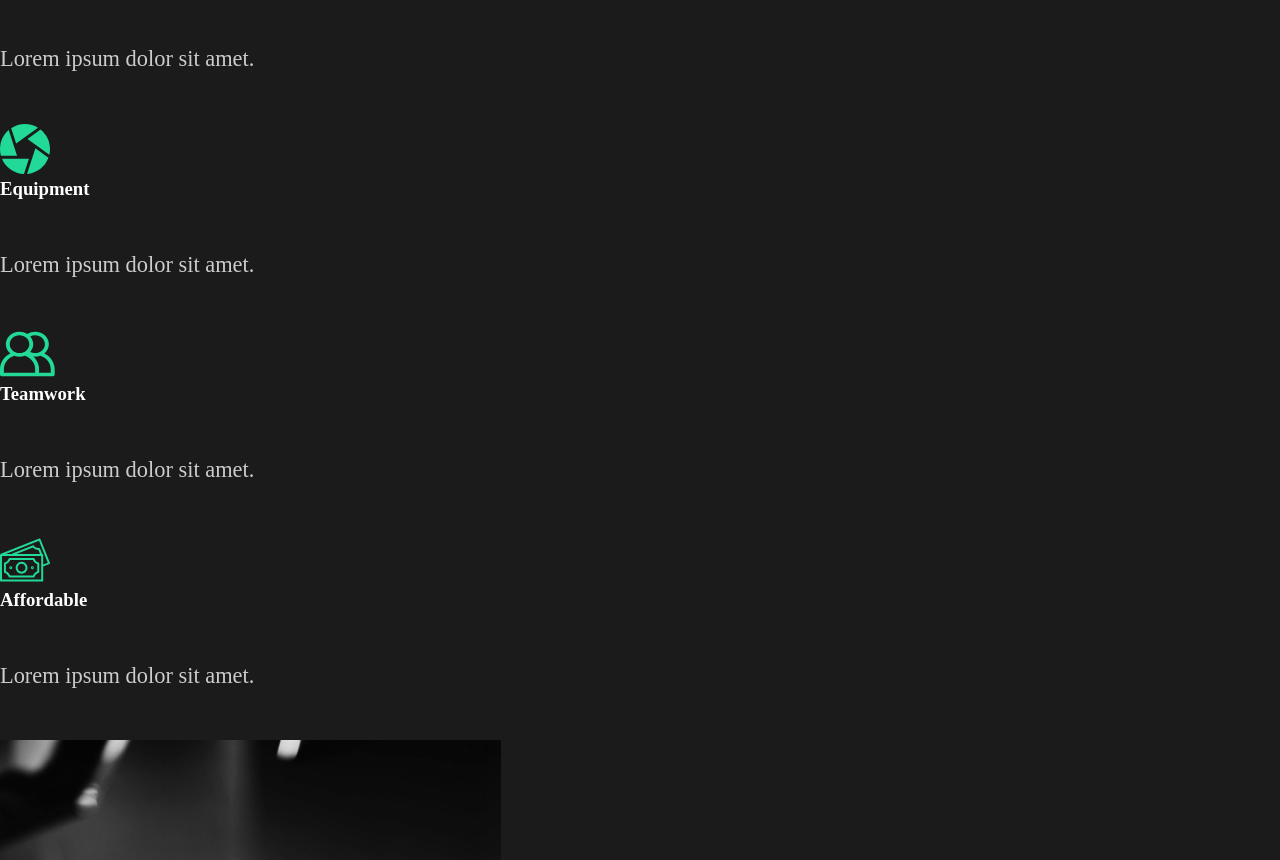
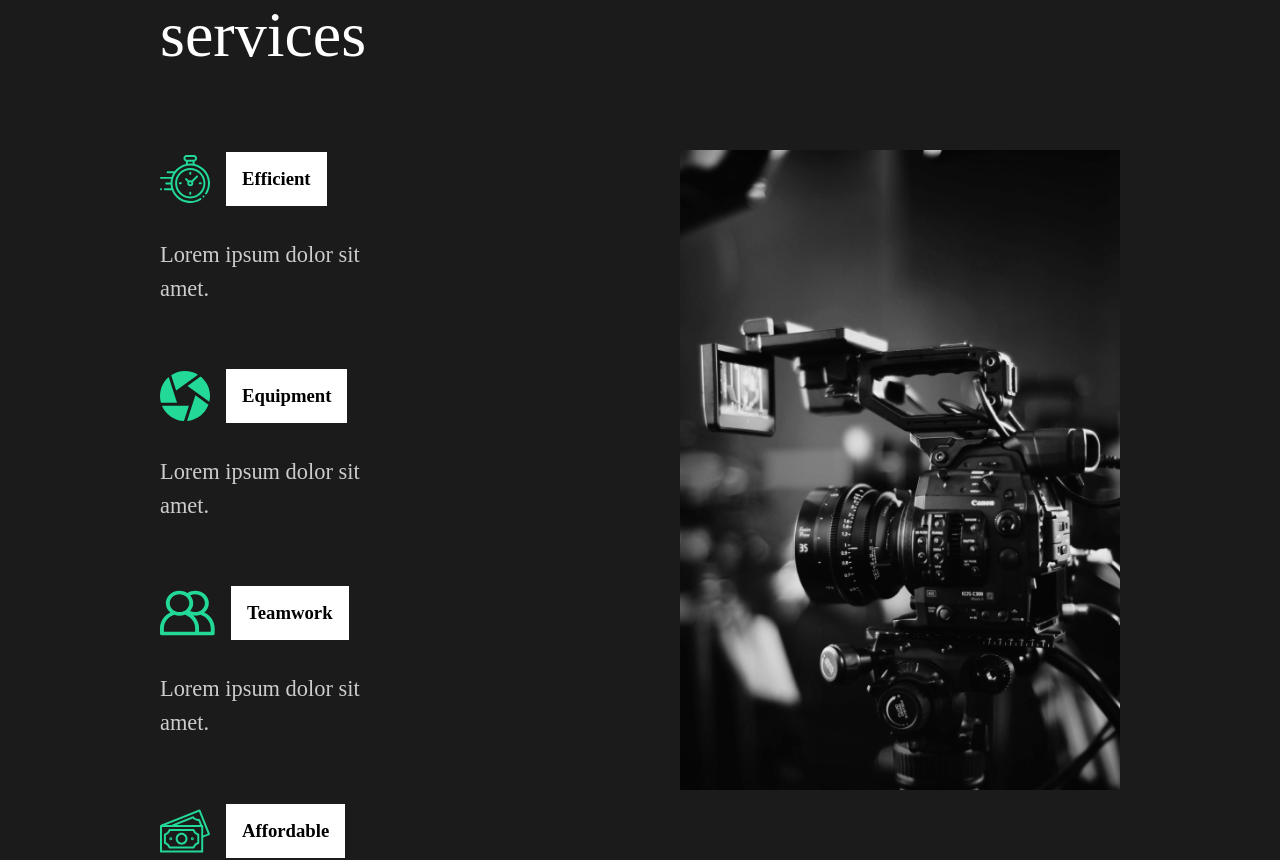
Before and after one commit to Micosilent/react-filmportfolio, a React (Create React App) app: page / in a window 1280 px wide. Shown: the part 960-1820 px from the top of the page. Built offline with nearby package versions, Linux system fonts and the light colour scheme.

Commit message:
Added Styles to ServiceSection

```diff
--- a/src/components/ServicesSection.js
+++ b/src/components/ServicesSection.js
@@ -1,4 +1,7 @@
 import React from "react";
+//Import Styles
+import styled from "styled-components";
+import { StyledGeneralLayout, StyledDescription, StyledImage } from "../styles";
 //import Icons
 import clock from "../img/clock.svg";
 import diaphragm from "../img/diaphragm.svg";
@@ -8,47 +11,74 @@ import home2 from "../img/home2.png";
 
 const ServicesSection = () => {
   return (
-    <div className="services">
-      <div className="description">
+    <StyledServices>
+      <StyledDescription>
         <h2>
           High <span>quality</span> services
         </h2>
-        <div className="cards">
-          <div className="card">
+        <StyledCards>
+          <StyledCard>
             <div className="icon">
               <img src={clock} alt="Clock Icon" />
               <h3>Efficient</h3>
             </div>
             <p>Lorem ipsum dolor sit amet.</p>
-          </div>
-          <div className="card">
+          </StyledCard>
+          <StyledCard>
             <div className="icon">
               <img src={diaphragm} alt="Camera diaphragm icon" />
               <h3>Equipment</h3>
             </div>
             <p>Lorem ipsum dolor sit amet.</p>
-          </div>
-          <div className="card">
+          </StyledCard>
+          <StyledCard>
             <div className="icon">
               <img src={teamwork} alt="Teamwork icon" />
               <h3>Teamwork</h3>
             </div>
             <p>Lorem ipsum dolor sit amet.</p>
-          </div>
-          <div className="card">
+          </StyledCard>
+          <StyledCard>
             <div className="icon">
               <img src={money} alt="Money icon" />
               <h3>Affordable</h3>
             </div>
             <p>Lorem ipsum dolor sit amet.</p>
-          </div>
-        </div>
-      </div>
-      <div className="image">
+          </StyledCard>
+        </StyledCards>
+      </StyledDescription>
+      <StyledImage>
         <img src={home2} alt="" />
-      </div>
-    </div>
+      </StyledImage>
+    </StyledServices>
   );
 };
 
+//Aditional Styling
+const StyledServices = styled(StyledGeneralLayout)`
+  h2 {
+    padding-bottom: 5rem;
+  }
+  p {
+    width: 70%;
+    padding: 2rem 0rem 4rem 0rem;
+  }
+`;
+const StyledCards = styled.div`
+  display: flex;
+  flex-wrap: wrap;
+`;
+const StyledCard = styled.div`
+  flex-basis: 20rem;
+  .icon {
+    display: flex;
+    align-items: center;
+    h3 {
+      margin-left: 1rem;
+      background: white;
+      color: black;
+      padding: 1rem;
+    }
+  }
+`;
 export default ServicesSection;
```
